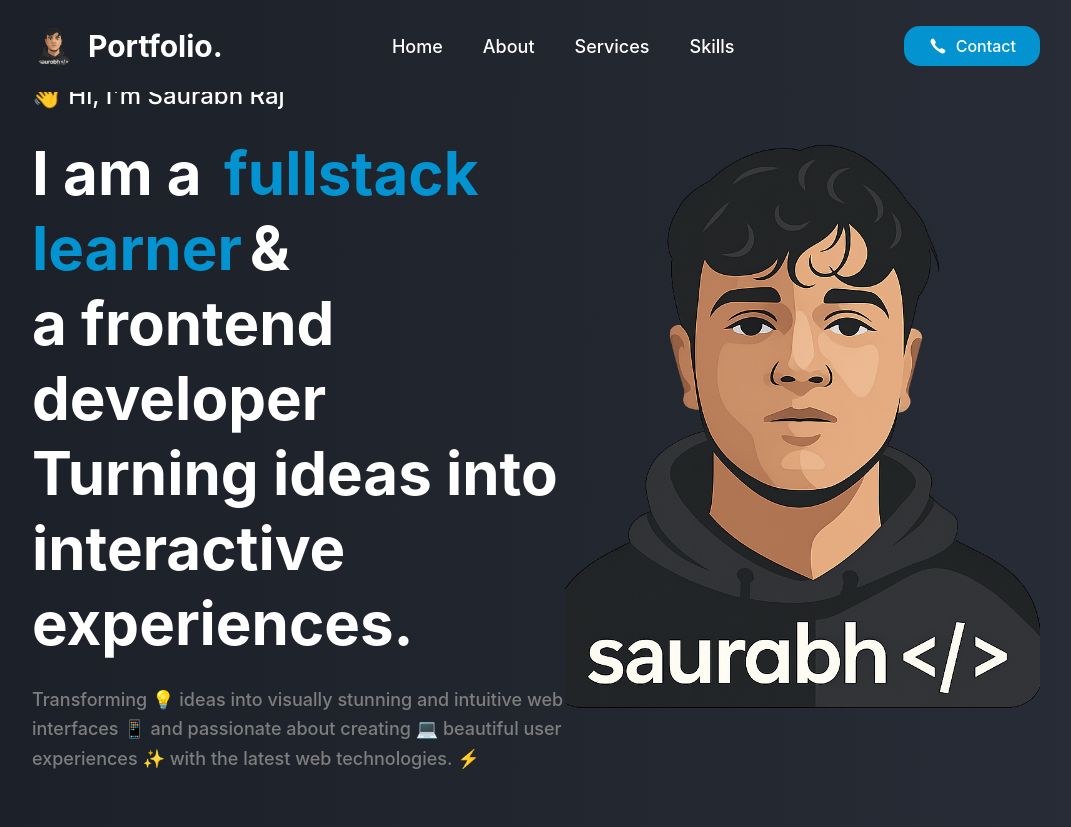
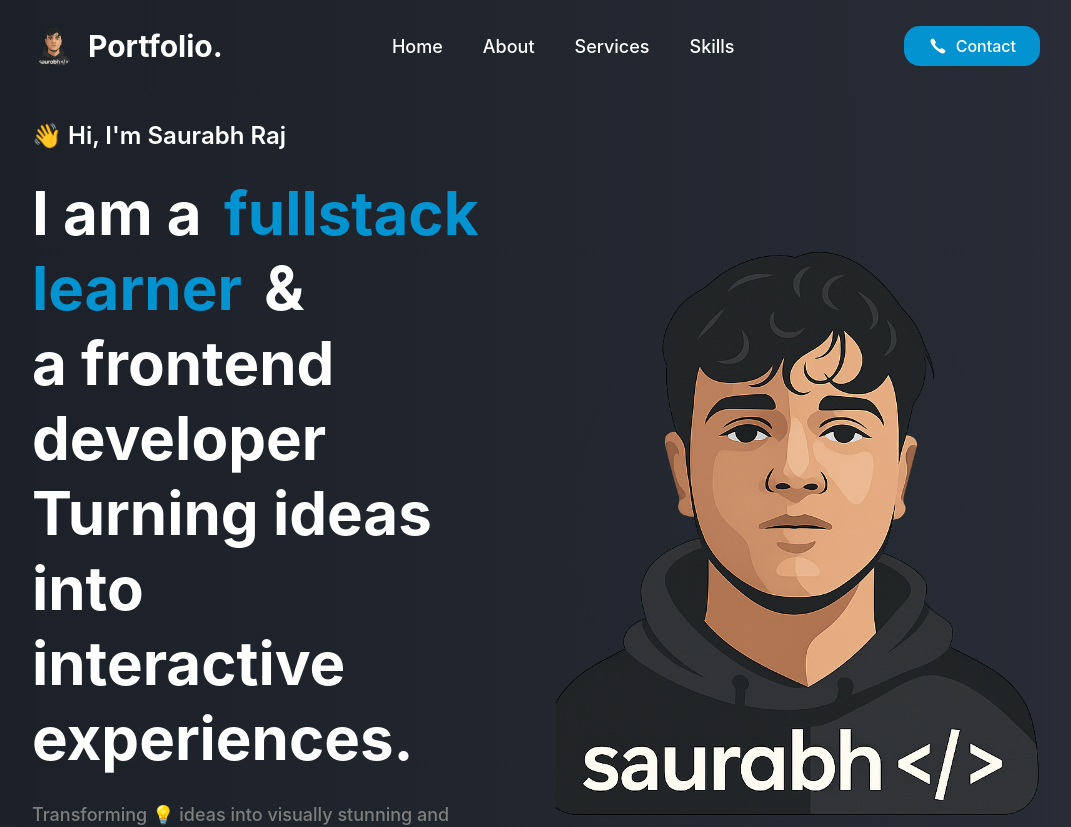
Before and after one commit to Saurabh87090/Portfolio, a Next.js app: page / in a window 1280 px wide. Shown: the top 827 px of the page, without its empty margins (104-1175 px from the left). Built offline with nearby package versions, Linux system fonts and the light colour scheme.

Commit message:
portfolio

```diff
--- a/app/page.tsx
+++ b/app/page.tsx
@@ -1,6 +1,6 @@
 // ✅ DO NOT use dynamic unless needed
 import Navbar from "@/components/Navbar";
-import Main from "@/components/Main";
+import Hero from "@/components/Hero";
 import About from "@/components/About";
 import Skills from "@/components/Skills";
 import Projects from "@/components/Projects";
@@ -11,7 +11,7 @@ export default function Home() {
   return (
     <main>
       <Navbar />
-      <Main />
+      <Hero />
       <About />
       <Skills />
       <Projects />
--- a/components/About.tsx
+++ b/components/About.tsx
@@ -38,7 +38,7 @@ const About = () => {
             user interfaces. I believe in turning ideas into clean, <br className="hidden sm:block" />
             interactive, and meaningful digital experiences. <br className="hidden sm:block" />
             I give my 100% to every pixel and every line of code. <br className="hidden sm:block" />
-            I'm currently mastering the full stack, with a strong grip <br className="hidden sm:block" />
+            {"I'm currently mastering the full stack, with a strong grip "}<br className="hidden sm:block" />
             on Next.js, React, and Tailwind CSS. <br className="hidden sm:block" />
            { "For me, code isn’t just syntax — it’s art, energy, and evolution."}
           </p>
--- /dev/null
+++ b/components/Hero.tsx
@@ -0,0 +1,46 @@
+import React from "react";
+import Image from "next/image";
+const Hero = () => {
+  return (
+
+      <div className="bg-gradient-to-r from-[#1b1f27] to-[#282d37] py-30 px-6 md:px-10 lg:px-34">
+        <div className="flex flex-col-reverse items-center justify-between max-w-full gap-10 mx-auto lg:flex-row">
+          {/* Left Section */}
+          <div className="w-full lg:w-1/2">
+            <h1 className="text-xl font-semibold text-center text-white sm:text-2xl lg:text-left">
+              👋 {"Hi, I'm Saurabh Raj"}
+            </h1>
+            <h1 className="my-6 text-4xl font-bold leading-tight text-center text-white sm:text-5xl lg:text-6xl lg:text-left">
+              I am a{" "}
+              <span className="text-[#0393d1] px-2">fullstack learner</span> &{" "}
+              <br />
+              a frontend developer <br />
+              Turning ideas into <br />
+              interactive experiences.
+            </h1>
+            <p className="text-[#7f7e7e] font-medium text-base sm:text-lg leading-relaxed text-center lg:text-left">
+              Transforming 💡 ideas into visually stunning and intuitive web{" "}
+              <br className="hidden sm:block" />
+              interfaces 📱 and passionate about creating 💻 beautiful user{" "}
+              <br className="hidden sm:block" />
+              experiences ✨ with the latest web technologies. ⚡
+            </p>
+          </div>
+
+          {/* Right Section */}
+          <div className="flex justify-center w-full lg:w-1/2">
+            <Image
+              src="/saurabh.png"
+              alt="saurabh"
+              width={440}
+              height={440}
+              className=" object-cover w-[280px] h-[280px] sm:w-[320px] sm:h-[320px] md:w-[400px] md:h-[400px] lg:w-160 lg:h-160"
+            />
+          </div>
+        </div>
+      </div>
+
+  );
+};
+
+export default Hero;
--- a/components/Main.tsx
+++ /dev/null
@@ -1,47 +0,0 @@
-"use client";
-import React from "react";
-
-const Main = () => {
-  return (
-    <div className="bg-gradient-to-r from-[#1b1f27] to-[#282d37] py-20 px-6 md:px-34">
-      <div className="flex flex-col-reverse items-center justify-between max-w-full gap-10 mx-auto md:flex-row md:gap-0">
-
-        {/* Left Section */}
-        <div className="text-center md:text-left">
-          {/* Heading */}
-          <h1 className="text-xl font-medium text-white sm:text-2xl">
-            👋 Hi, I'm Saurabh Raj
-          </h1>
-
-          {/* Mid Heading */}
-          <h1 className="my-6 text-4xl font-bold leading-tight text-white sm:text-5xl md:text-6xl">
-            I am a{" "}
-            <span className="text-[#0393d1] px-2">fullstack learner</span>
-            & <br />
-            a frontend developer <br />
-            Turning ideas into <br />
-            interactive experiences.
-          </h1>
-
-          {/* Description */}
-          <p className="text-[#7f7e7e] font-medium text-base sm:text-lg mt-4 leading-relaxed">
-            Transforming 💡 ideas into visually stunning and intuitive web <br className="hidden sm:block" />
-            interfaces 📱 and passionate about creating 💻 beautiful user <br className="hidden sm:block" />
-            experiences ✨ with the latest web technologies. ⚡
-          </p>
-        </div>
-
-        {/* Right Section - Image */}
-        <div>
-          <img
-            src="/saurabh.png"
-            alt="saurabh pic"
-            className="h-[400px] w-[400px] sm:h-[280px] sm:w-[280px] md:h-160 md:w-160 rounded-[50px] object-cover"
-          />
-        </div>
-      </div>
-    </div>
-  );
-};
-
-export default Main;
```
